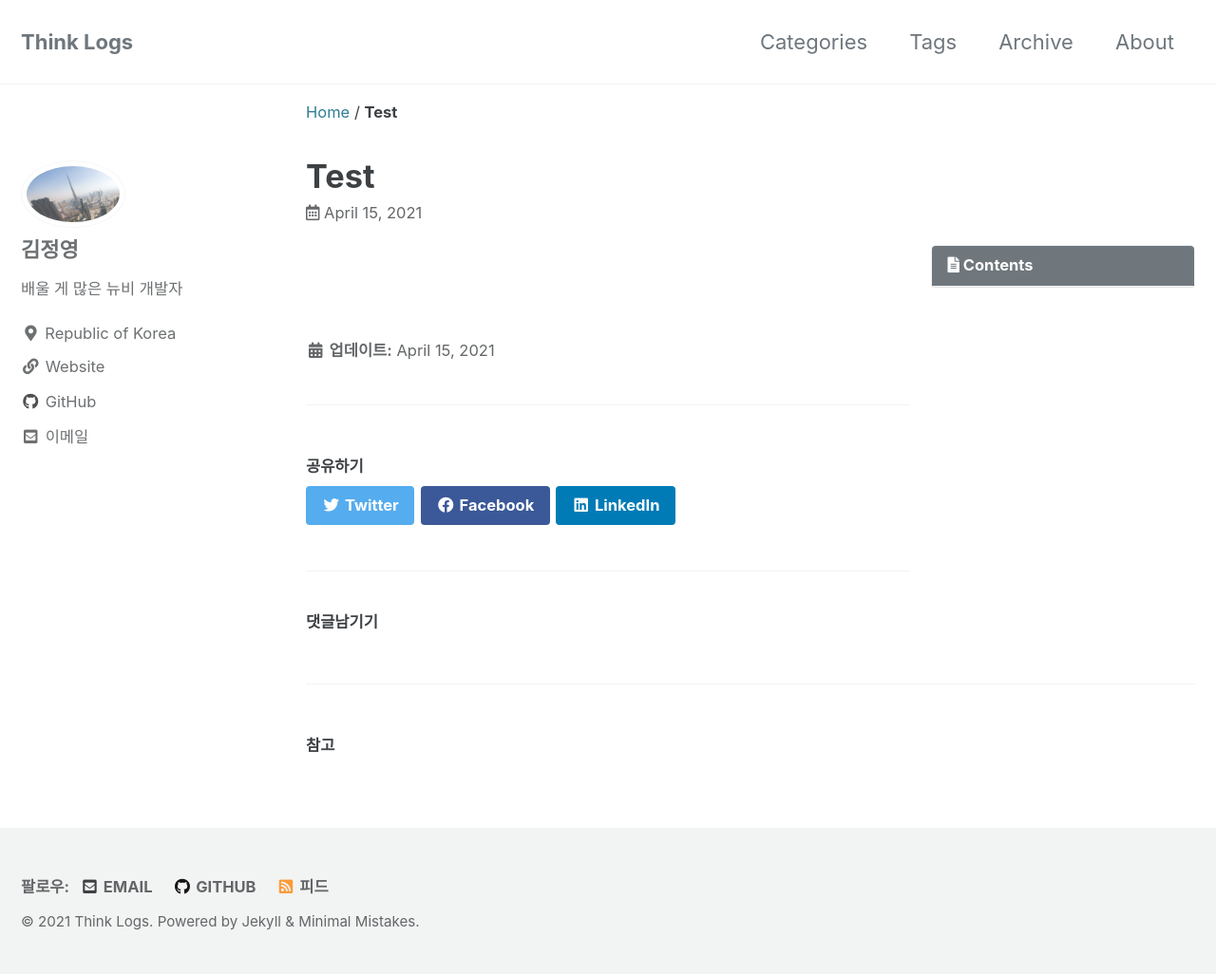
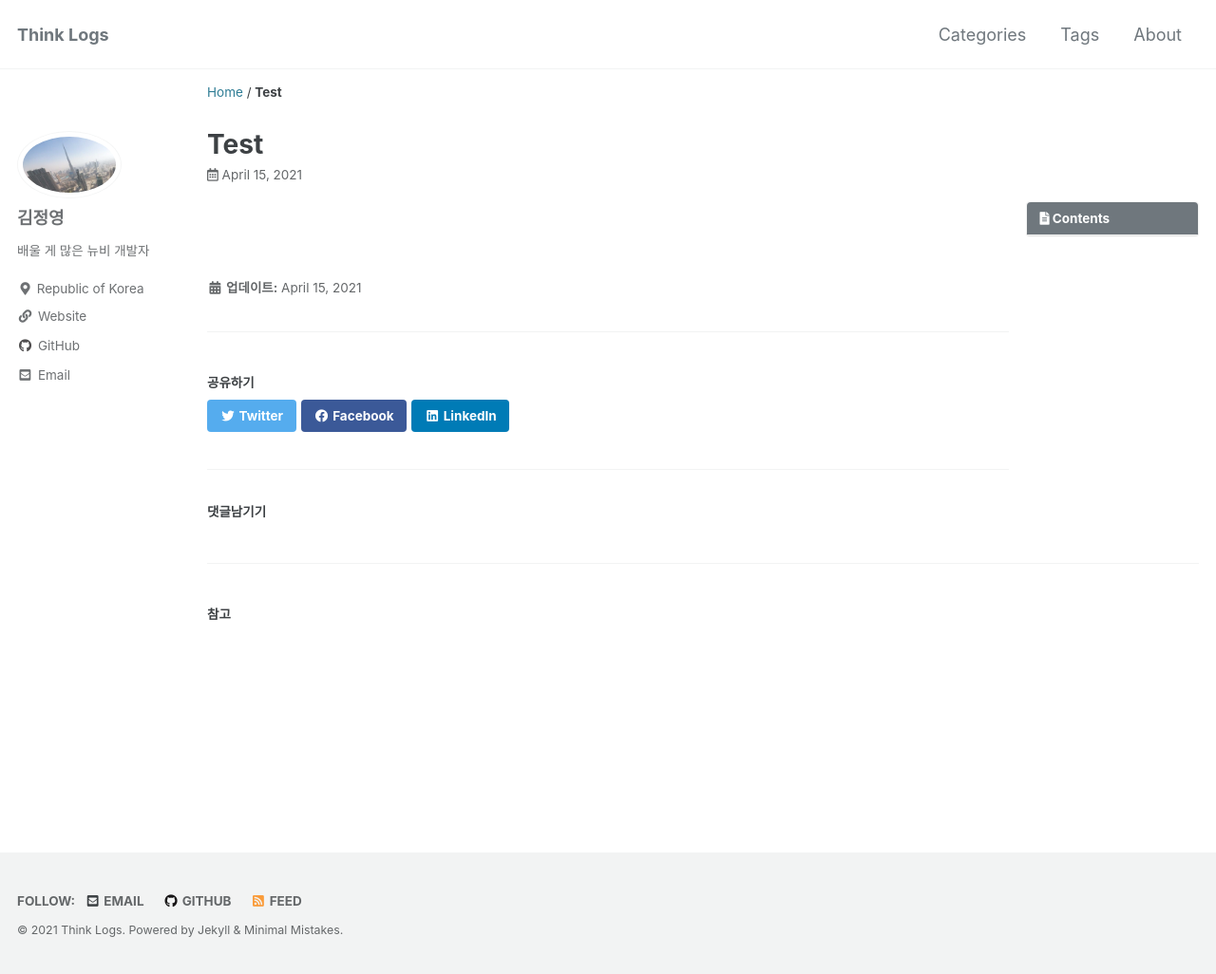
Before and after one commit to apollyon4/apollyon4.github.io, a Jekyll site: the page built from _posts/2021-04-15-test.md, in a window 1280 px wide and 1026 px high. Shown: the whole window at 95% size. Built offline with Jekyll 4.4.1, drawn with Linux system fonts in a browser that asks for light colours; cached includes are drawn as plain includes; comment, search, counter and statistics services are not loaded.

Commit message:
blog style change

```diff
--- a/_data/navigation.yml
+++ b/_data/navigation.yml
@@ -4,7 +4,5 @@ main:
     url: /categories/
   - title: "Tags"
     url: /tags/
-  - title: "Archive"
-    url: /archive/
   - title: "About"
     url: /about/
--- a/_data/ui-text.yml
+++ b/_data/ui-text.yml
@@ -618,11 +618,11 @@ ko: &DEFAULT_KO
   comments_title             : "댓글"
   more_label                 : "더 보기"
   related_label              : "참고"
-  follow_label               : "팔로우:"
-  feed_label                 : "피드"
+  follow_label               : "Follow:"
+  feed_label                 : "Feed"
   powered_by                 : "Powered by"
   website_label              : "웹사이트"
-  email_label                : "이메일"
+  email_label                : "Email"
   recent_posts               : "최근 포스트"
   undefined_wpm              : "Undefined parameter words_per_minute at _config.yml"
   comment_form_info          : "이메일은 공개되지 않습니다. 작성 필요 필드:"
--- a/_sass/minimal-mistakes/_base.scss
+++ b/_sass/minimal-mistakes/_base.scss
@@ -169,6 +169,7 @@ td > code {
   padding-top: 0.1rem;
   padding-bottom: 0.1rem;
   font-size: 0.8em;
+  color: $code-text-color;
   background: $code-background-color;
   border-radius: $border-radius;
 
--- a/_sass/minimal-mistakes/_reset.scss
+++ b/_sass/minimal-mistakes/_reset.scss
@@ -15,11 +15,11 @@ html {
   }
 
   @include breakpoint($large) {
-    font-size: 20px;
+    font-size: 18px;
   }
 
   @include breakpoint($x-large) {
-    font-size: 22px;
+    font-size: 18px;
   }
 
   -webkit-text-size-adjust: 100%;
--- a/_sass/minimal-mistakes/_variables.scss
+++ b/_sass/minimal-mistakes/_variables.scss
@@ -65,6 +65,7 @@ $background-color: #fff !default;
 $code-background-color: #fafafa !default;
 $code-background-color-dark: $light-gray !default;
 $text-color: $dark-gray !default;
+$code-text-color: red !default;
 $muted-text-color: mix(#fff, $text-color, 20%) !default;
 $border-color: $lighter-gray !default;
 $form-background-color: $lighter-gray !default;
@@ -148,7 +149,7 @@ $small: 600px !default;
 $medium: 768px !default;
 $medium-wide: 900px !default;
 $large: 1024px !default;
-$x-large: 1280px !default;
+$x-large: 1420px !default;
 $max-width: $x-large !default;
 
 /*
@@ -156,7 +157,7 @@ $max-width: $x-large !default;
    ========================================================================== */
 
 $right-sidebar-width-narrow: 200px !default;
-$right-sidebar-width: 300px !default;
+$right-sidebar-width: 250px !default;
 $right-sidebar-width-wide: 400px !default;
 
 /*
```
Also changed, not shown: _pages/archive.md (deleted, +0 -6 lines).
